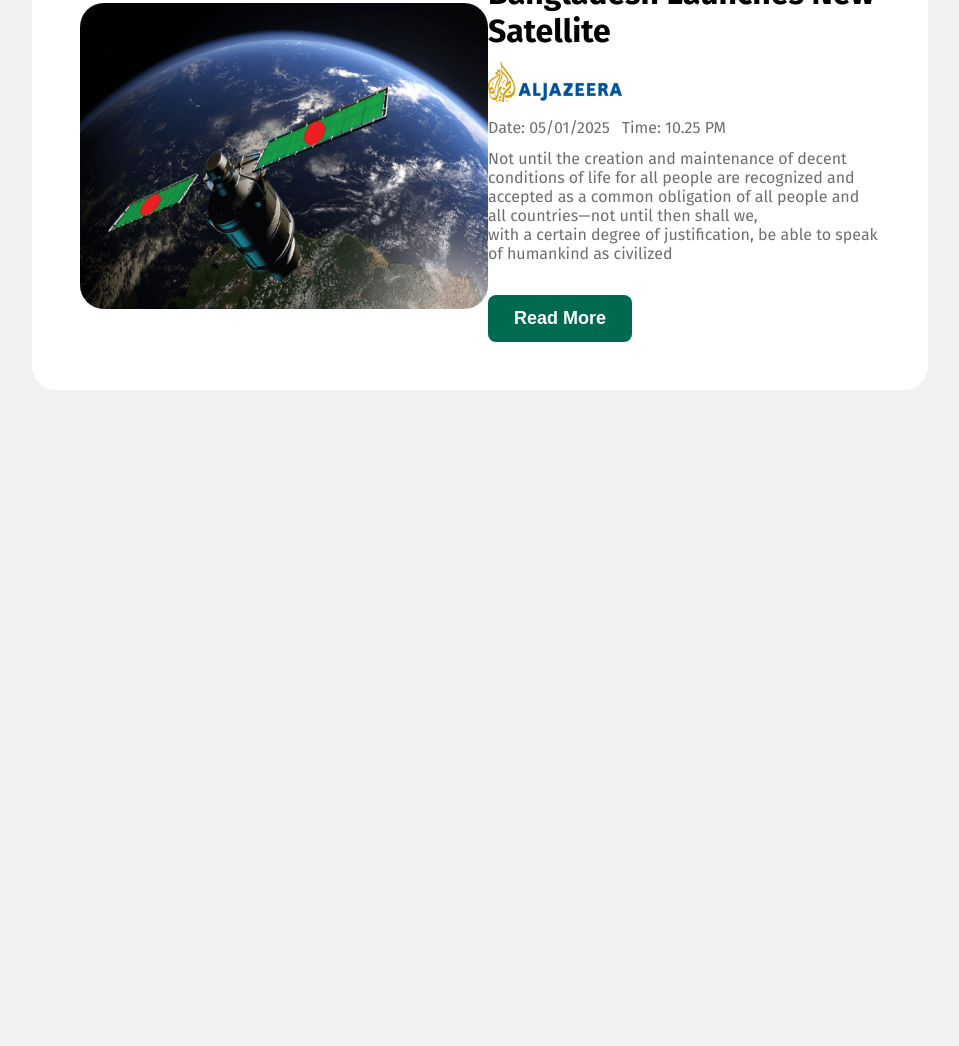
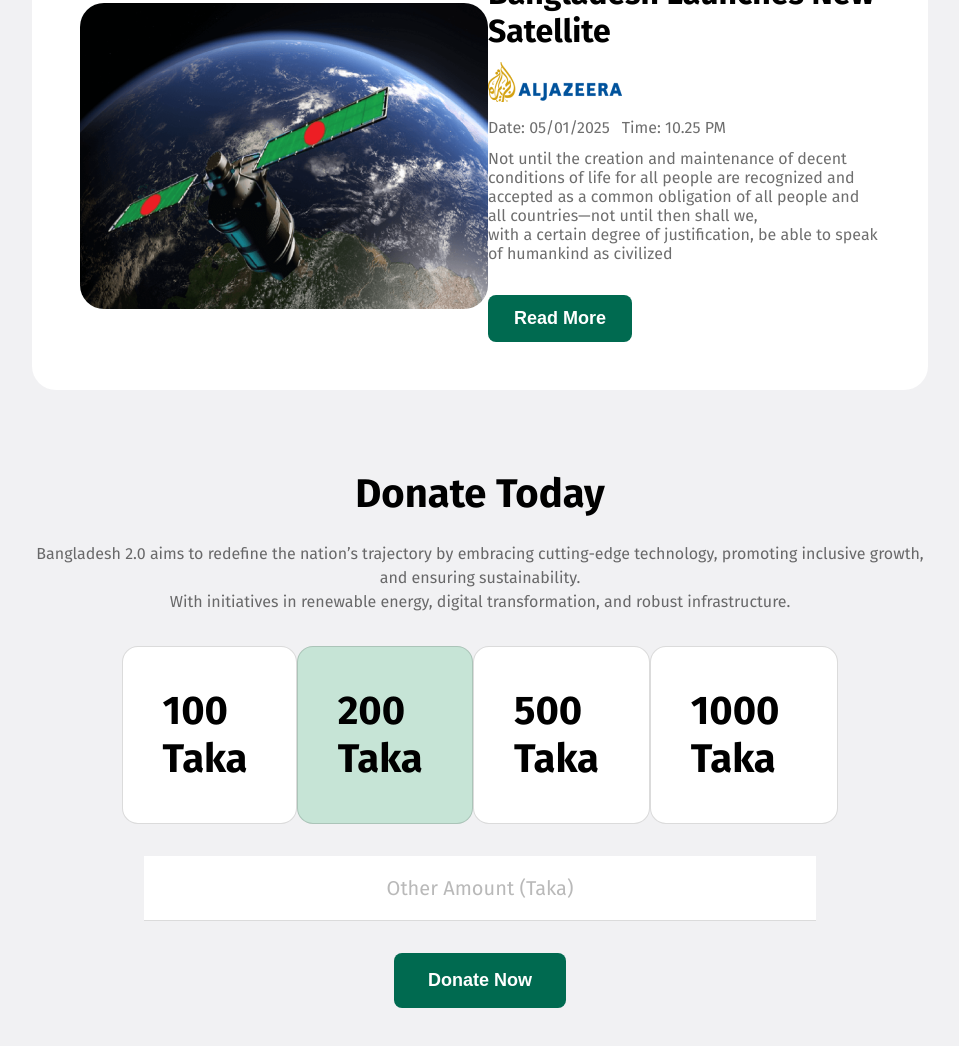
Before and after one commit to Sabbir-khaan/first-assignment-01, a plain HTML site: page index.html in a window 1280 px wide. Shown: the part 4145-5191 px from the top of the page, without its empty margins (160-1119 px from the left). Before the commit the page ends 4559 px from the top, so only its background shows below. Drawn offline with Linux system fonts and the light colour scheme.

Commit message:
added donate now section

```diff
--- a/index.html
+++ b/index.html
@@ -192,6 +192,26 @@
                 </div>
             </div>
         </section>
+        <section class="font common-bg-style">
+            <div class="donate-title">
+                <h1 class="donate-heading">Donate Today</h1>
+                <p class="donate-description">Bangladesh 2.0 aims to redefine the nation’s trajectory by embracing cutting-edge technology, promoting inclusive growth, and ensuring sustainability. <br> With initiatives in renewable energy, digital transformation, and robust infrastructure.</p>
+            </div>
+            <div class="donate-list">
+                <h1 class="donate-price1">100 Taka</h1>
+                <h1 class="donate-price2">200 Taka</h1>
+                <h1 class="donate-price1">500 Taka</h1>
+                <h1 class="donate-price1">1000 Taka</h1>
+            </div>
+            <div class="donate-amount">
+                <form action="">
+                    <input type="text" placeholder="Other Amount (Taka)">
+                </form>
+            </div>
+            <div class="donate-btn-style">
+                <button class="donate-btn">Donate Now</button>
+            </div>
+        </section>
     </main>
     <footer>
 
--- a/styles/styles.css
+++ b/styles/styles.css
@@ -289,3 +289,75 @@
     border-radius: 24px;
     margin-bottom: 24px;
 }
+.donate-title{
+    margin-top: 80px;
+}
+.donate-heading{
+    font-size: 40px;
+    font-weight: 700;
+    text-align: center;
+    margin-bottom: 24px;
+}
+.donate-description{
+    font-size: 16px;
+    color: #0E0E0E99;
+    text-align: center;
+    line-height: 24px;
+}
+.donate-list{
+    max-width: 80%;
+    margin: 0 auto;
+    display: flex;
+    justify-content: space-around;
+    margin-top: 32px;
+    margin-bottom: 32px;
+}
+.donate-price1{
+    background-color: white;
+    padding: 40px;
+    border-radius: 16px;
+    font-size: 40px;
+    font-weight: 700;
+    border: 1px solid
+    #0E0E0E26;
+}
+.donate-price2{
+    background-color: white;
+    padding: 40px;
+    border-radius: 16px;
+    font-size: 40px;
+    font-weight: 700;
+    background-color: #C6E4D6;
+    border: 1px solid
+    #0E0E0E26;
+}
+.donate-amount{
+    max-width: 75%;
+    margin: 0 auto;
+    margin-bottom: 32px;
+    background-color: white;
+    border-bottom: 1px solid
+    #0E0E0E26;
+}
+form input[type="text"]{
+    width: 100%;
+    text-align: center;
+    font-size: 20px;
+    border: none;
+    padding: 20px 40px;
+    font-family: "Fira Sans", serif;
+    opacity: 0.5;
+}
+.donate-btn-style{
+    text-align: center;
+    margin-bottom: 80px;
+}
+.donate-btn{
+    font-size: 18px;
+    font-weight: 600;
+    color: white;
+    background-color: #006A50;
+    padding: 17px 34px;
+    border: none;
+    border-radius: 8px;
+}
```
